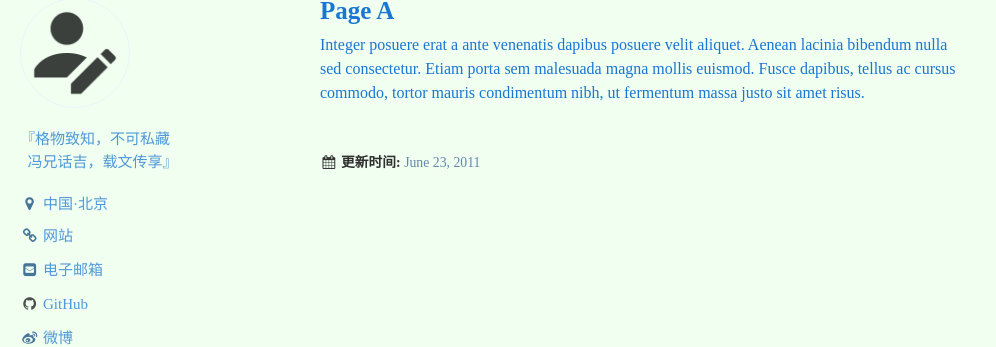
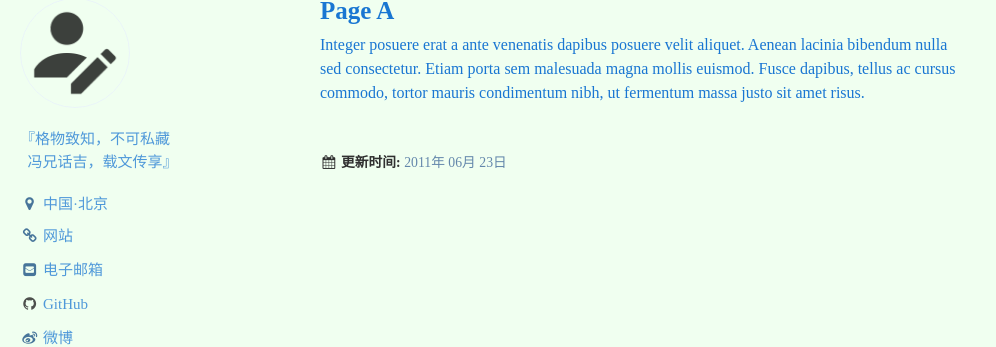
Before and after one commit to FengMengZhao/blogsV2, a Jekyll site: the page built from _pages/page-a.md, in a window 1280 px wide and 900 px high. Shown: the part 110-457 px from the top of the window, without its empty margins (0-996 px from the left). Built offline with Jekyll 4.4.1, drawn with Linux system fonts in a browser that asks for light colours; comment, search, counter and statistics services are not loaded.

Commit message:
change the date template

```diff
--- a/_layouts/single.html
+++ b/_layouts/single.html
@@ -52,9 +52,9 @@
         {% endif %}
         {% include page__taxonomy.html %}
         {% if page.last_modified_at %}
-          <p class="page__date"><strong><i class="fa fa-fw fa-calendar" aria-hidden="true"></i> {{ site.data.ui-text[site.locale].date_label | default: "Updated:" }}</strong> <time datetime="{{ page.last_modified_at | date: "%Y-%m-%d" }}">{{ page.last_modified_at | date: "%B %d, %Y" }}</time></p>
+          <p class="page__date"><strong><i class="fa fa-fw fa-calendar" aria-hidden="true"></i> {{ site.data.ui-text[site.locale].date_label | default: "Updated:" }}</strong> <time datetime="{{ page.last_modified_at | date: "%Y-%m-%d" }}">{{ page.last_modified_at | date: "%Y年 %m月 %d日" }}</time></p>
         {% elsif page.date %}
-          <p class="page__date"><strong><i class="fa fa-fw fa-calendar" aria-hidden="true"></i> {{ site.data.ui-text[site.locale].date_label | default: "Updated:" }}</strong> <time datetime="{{ page.date | date_to_xmlschema }}">{{ page.date | date: "%B %d, %Y" }}</time></p>
+          <p class="page__date"><strong><i class="fa fa-fw fa-calendar" aria-hidden="true"></i> {{ site.data.ui-text[site.locale].date_label | default: "Updated:" }}</strong> <time datetime="{{ page.date | date_to_xmlschema }}">{{ page.date | date: "%Y年 %m月 %d日" }}</time></p>
         {% endif %}
       </footer>
 
```
